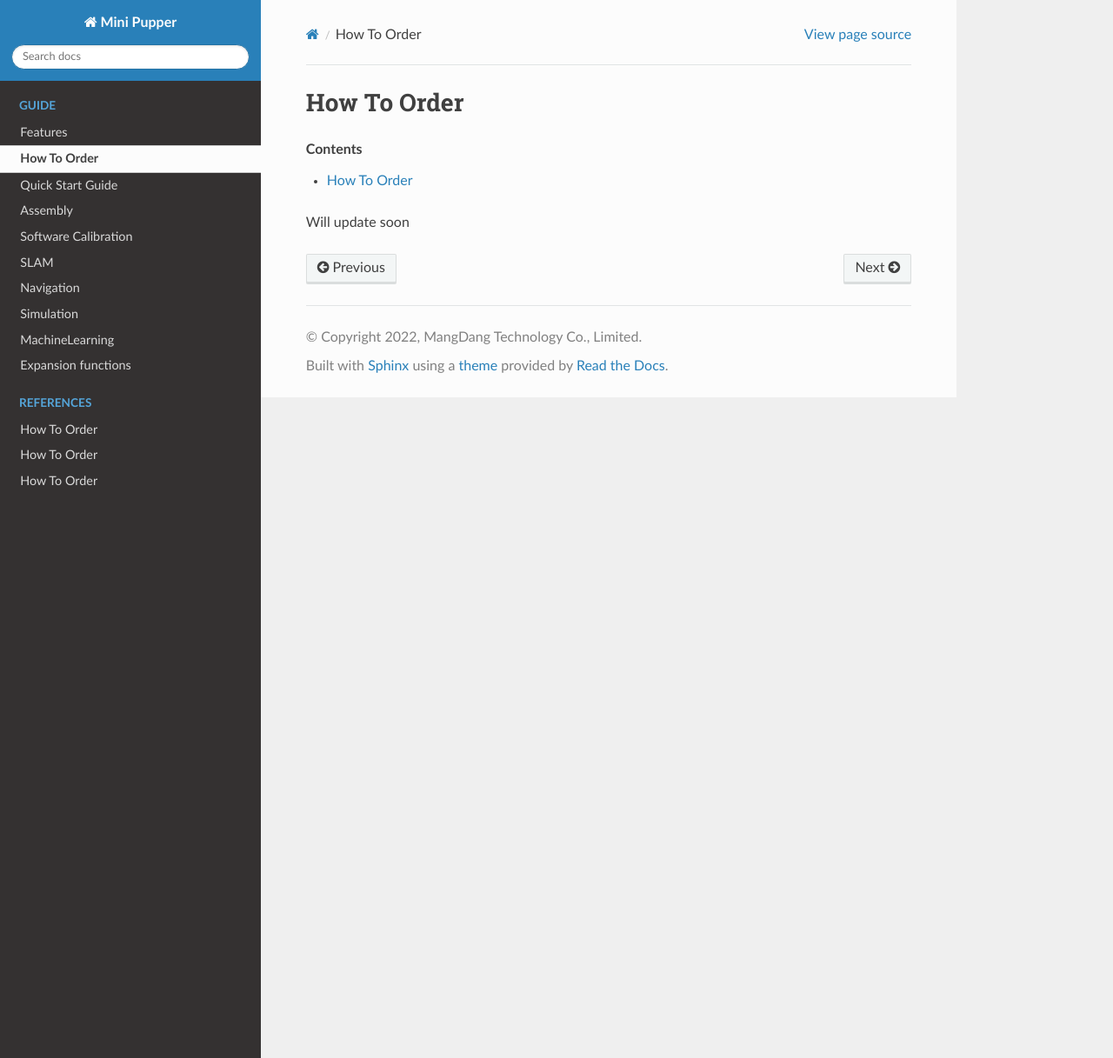
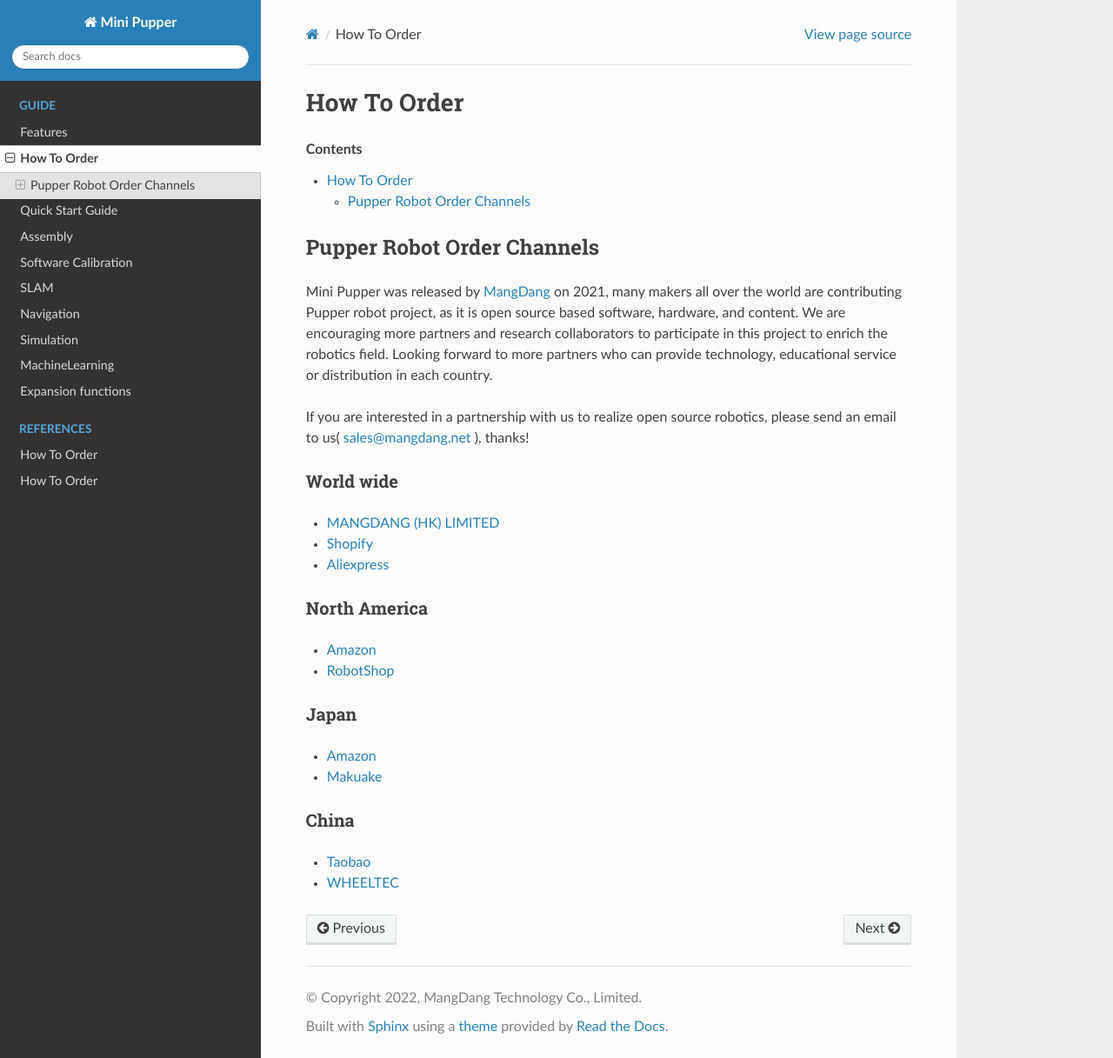
Before and after one commit to mangdangroboticsclub/MiniPupperDocs, a Sphinx documentation site: the page built from docs/guide/HowToOrder.rst, in a window 1280 px wide and 1217 px high. Shown: the whole window at 87% size. Built offline with Sphinx 7.4.7 and the Read the Docs theme 2.0.0, drawn with Linux system fonts in a browser that asks for light colours; pages that are not in the unit, such as notebooks, are missing from menus.

Commit message:
Update HowToOrder and Navigation guide

```diff
--- a/docs/guide/HowToOrder.rst
+++ b/docs/guide/HowToOrder.rst
@@ -1,7 +1,34 @@
+==============================
 How To Order
 ==============================
 
 .. contents::
   :depth: 2
 
-Will update soon
+Pupper Robot Order Channels
+-----------------
+
+Mini Pupper was released by `MangDang <https://www.mangdang.net/>`_ on 2021, many makers all over the world are contributing Pupper robot project, as it is open source based software, hardware, and content. We are encouraging more partners and research collaborators to participate in this project to enrich the robotics field. Looking forward to more partners who can provide technology, educational service or distribution in each country.
+
+If you are interested in a partnership with us to realize open source robotics, please send an email to us( sales@mangdang.net ), thanks!
+
+World wide
+^^^^^^
+* `MANGDANG (HK) LIMITED <https://www.mangdang.net/>`_
+* `Shopify <https://mangdang.store/>`_
+* `Aliexpress <https://www.aliexpress.com/store/911381222?spm=a2g0o.detail.1000007.1.2ed464e6sdYBwy>`_
+
+North America
+^^^^^^
+* `Amazon <https://www.amazon.com/s?me=A3V5171RNQ5C18&marketplaceID=ATVPDKIKX0DER>`_
+* `RobotShop <https://www.robotshop.com/en/vendor/mangdang.html>`_
+
+Japan
+^^^^^^
+* `Amazon <https://www.amazon.co.jp/s?me=A14LOTMOI42BRX&marketplaceID=A1VC38T7YXB528>`_
+* `Makuake <https://www.makuake.com/project/mini_pupper/shopping/>`_
+
+China
+^^^^^^
+* `Taobao <https://shop170300127.taobao.com/search.htm?spm=a1z10.1-c-s.w5002-22838104363.1.6d5d661eivPk3l&search=y>`_
+* `WHEELTEC <https://item.taobao.com/item.htm?spm=a230r.1.14.6.22fa6a73ftZSHR&id=672561778737&ns=1&abbucket=13#detail>`_
```
Also changed, not shown: docs/guide/MechanicalDesign.rst (deleted, +0 -7 lines), docs/guide/Navigation.rst (+46 -1 lines), docs/guide/PCB.rst (deleted, +0 -7 lines), docs/index.rst (+5 -7 lines), docs/reference/Help.rst (deleted, +0 -11 lines), docs/reference/PCB.rst (+5 -13 lines), docs/_static/Navigation01.png (added), docs/reference/FAQ.rst (renamed from docs/guide/FAQ.rst).
